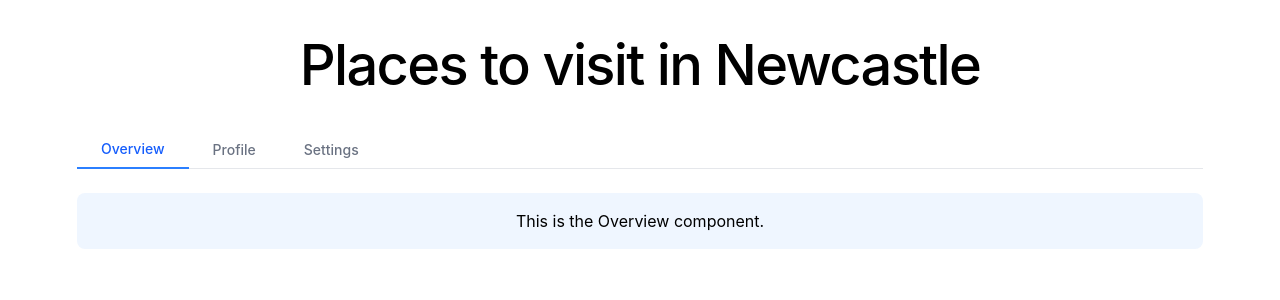
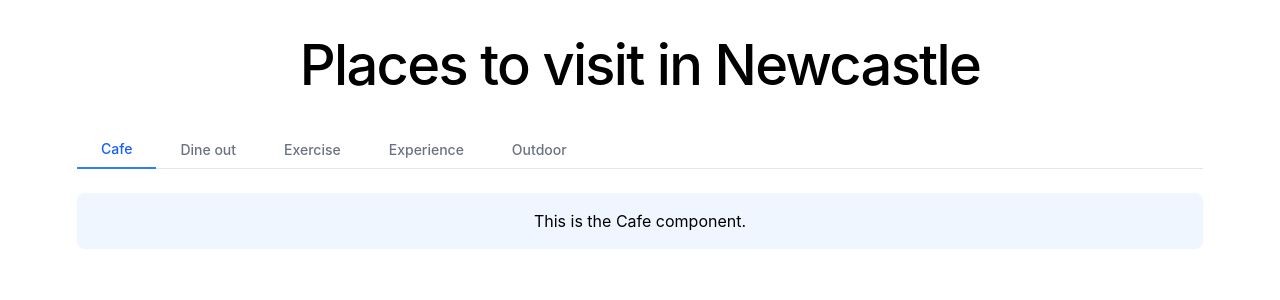
Before and after one commit to ikenichaa/bucket-list-ncl, a React (Vite) app: page / in a window 1280 px wide. Shown: the top 300 px of the page. Built offline with nearby package versions, Linux system fonts and the light colour scheme.

Commit message:
feat: add tabs

```diff
--- a/src/tab.tsx
+++ b/src/tab.tsx
@@ -1,30 +1,20 @@
 import { useState } from "react";
-
-// Mock Sub-Components for each tab
-const Overview = () => (
-  <div className="p-4 bg-blue-50 rounded-lg">
-    This is the Overview component.
-  </div>
-);
-const Settings = () => (
-  <div className="p-4 bg-green-50 rounded-lg">
-    This is the Settings component.
-  </div>
-);
-const Profile = () => (
-  <div className="p-4 bg-purple-50 rounded-lg">
-    This is the Profile component.
-  </div>
-);
+import Cafe from "./tabs/cafe";
+import DineOut from "./tabs/dine-out";
+import Exercise from "./tabs/exercise";
+import Experience from "./tabs/experiences";
+import OutDoor from "./tabs/outdoor";
 
 const TabbedPage = () => {
-  const [activeTab, setActiveTab] = useState("overview");
+  const [activeTab, setActiveTab] = useState("cafe");
 
   // Define your tabs configuration
   const tabs = [
-    { id: "overview", label: "Overview", component: <Overview /> },
-    { id: "profile", label: "Profile", component: <Profile /> },
-    { id: "settings", label: "Settings", component: <Settings /> },
+    { id: "cafe", label: "Cafe", component: <Cafe /> },
+    { id: "dine-out", label: "Dine out", component: <DineOut /> },
+    { id: "exercise", label: "Exercise", component: <Exercise /> },
+    { id: "experience", label: "Experience", component: <Experience /> },
+    { id: "outdoor", label: "Outdoor", component: <OutDoor /> },
   ];
 
   return (
--- /dev/null
+++ b/src/tabs/cafe.tsx
@@ -0,0 +1,5 @@
+const Cafe = () => (
+  <div className="p-4 bg-blue-50 rounded-lg">This is the Cafe component.</div>
+);
+
+export default Cafe;
--- /dev/null
+++ b/src/tabs/dine-out.tsx
@@ -0,0 +1,7 @@
+const DineOut = () => (
+  <div className="p-4 bg-blue-50 rounded-lg">
+    This is the DineOut component.
+  </div>
+);
+
+export default DineOut;
--- /dev/null
+++ b/src/tabs/exercise.tsx
@@ -0,0 +1,7 @@
+const Exercise = () => (
+  <div className="p-4 bg-blue-50 rounded-lg">
+    This is the Exercise component.
+  </div>
+);
+
+export default Exercise;
--- /dev/null
+++ b/src/tabs/experiences.tsx
@@ -0,0 +1,7 @@
+const Experiences = () => (
+  <div className="p-4 bg-blue-50 rounded-lg">
+    This is the Experiences component.
+  </div>
+);
+
+export default Experiences;
--- /dev/null
+++ b/src/tabs/outdoor.tsx
@@ -0,0 +1,7 @@
+const OutDoor = () => (
+  <div className="p-4 bg-blue-50 rounded-lg">
+    This is the OutDoor component.
+  </div>
+);
+
+export default OutDoor;
```
